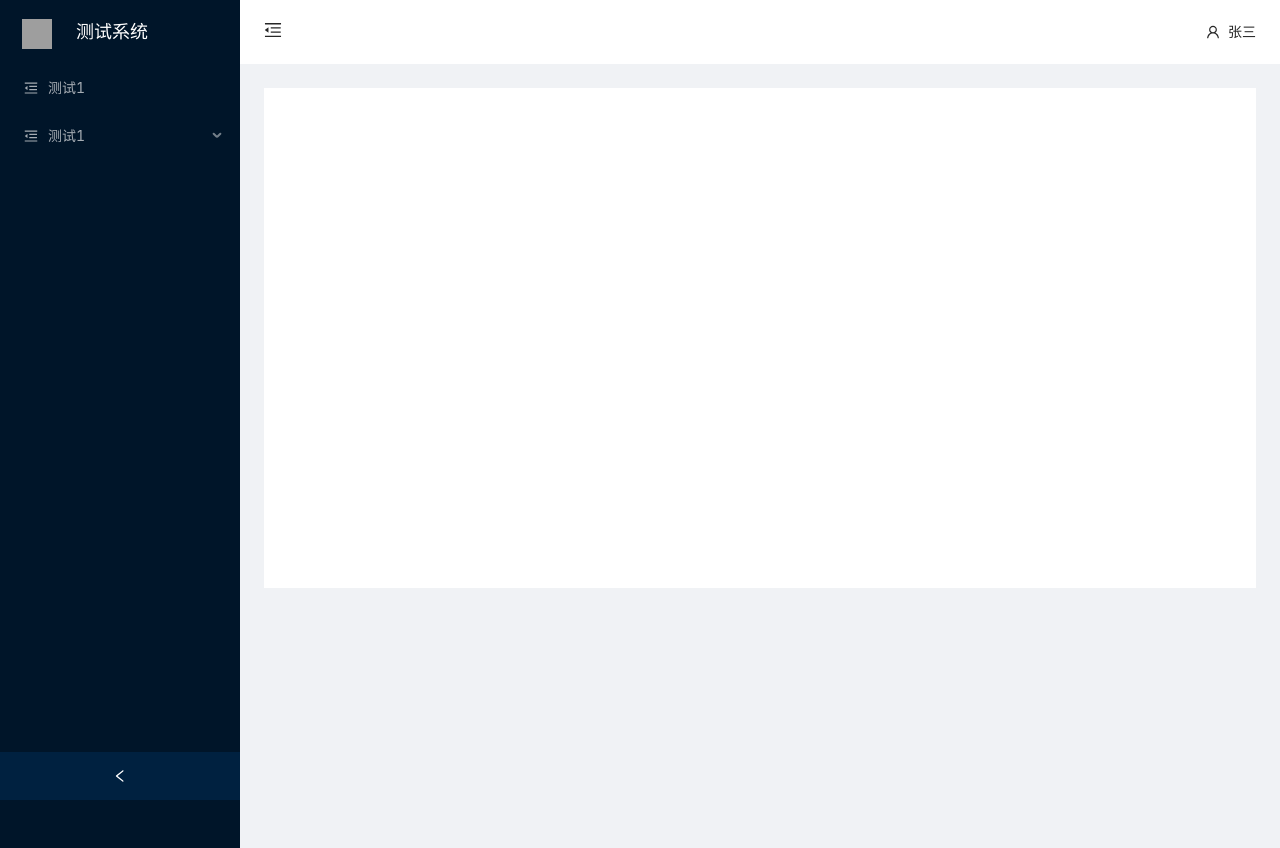
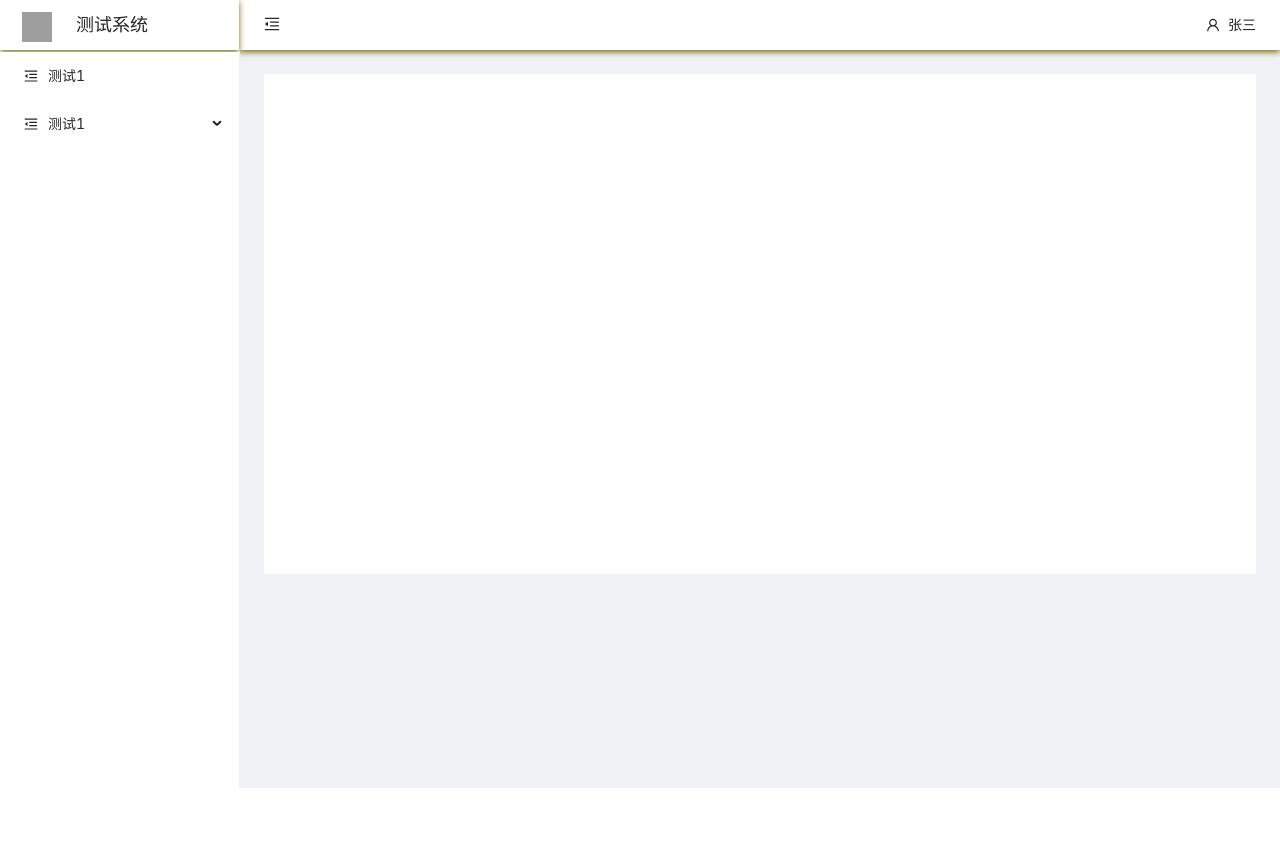
Before and after one commit to zjzcn1/antd-demo, a Vue app: page /#/ in a window 1280 px wide. After the commit the page ends 800 px from the top, so only its background shows below. Built offline with nearby package versions, Linux system fonts and the light colour scheme; grey boxes are pictures that could not be loaded; the HTML template or start-up script is replaced by a standard one.

Commit message:
Update Layout.vue

```diff
--- a/src/pages/Layout.vue
+++ b/src/pages/Layout.vue
@@ -1,11 +1,11 @@
 <template>
     <a-layout>
-        <a-layout-sider v-model:collapsed="collapsed" width="240" collapsible>
+        <a-layout-sider v-model:collapsed="collapsed" theme="light" :trigger="null" width="240" collapsible>
             <a-layout-header class="logo">
                 <img src="../assets/logo.png"/>
                 <span>{{collapsed ? '' : '测试系统'}}</span>
             </a-layout-header>
-            <a-menu class="menu" theme="dark" mode="inline" v-model:selectedKeys="selectedKeys">
+            <a-menu class="menu" mode="inline" v-model:selectedKeys="selectedKeys">
                 <template v-for="(item, index) in $router.options.routes">
                     <a-sub-menu :index="item.path + index" :key="index"
                                 v-if="!item.meta.hidden && !item.meta.leaf">
@@ -87,7 +87,12 @@
     }
 
     .logo {
+        background: #fff;
         padding: 0;
+        height: 50px;
+        line-height: 50px;
+        box-shadow: 0 2px 6px 0 rgb(124 104 104 / 10%);
+        margin-right: 1px;
 
         img {
             margin-left: 22px;
@@ -98,7 +103,6 @@
 
         span {
             padding-left: 24px;
-            color: #fff;
             font-size: 18px;
             font-weight: 400;
         }
@@ -106,20 +110,23 @@
 
     .menu {
         .scrollbar();
-        height: calc(100vh - 64px)
+        height: calc(100vh - 64px);
+        margin-top: 2px;
     }
 
     .header {
         background: #fff;
         padding: 0;
+        height: 50px;
+        line-height: 50px;
+        box-shadow: 0 2px 6px 0 rgb(124 104 104 / 10%);
 
         > * {
             display: inline-block
         }
 
         .collapse-icon {
-            font-size: 18px;
-            line-height: 64px;
+            font-size: 16px;
             padding: 0 24px;
             cursor: pointer;
             transition: color 0.3s;
```
